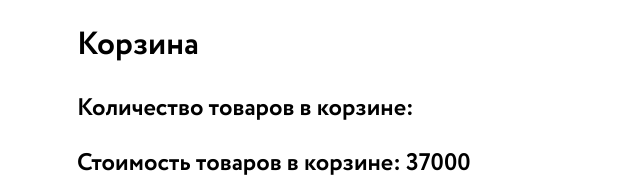
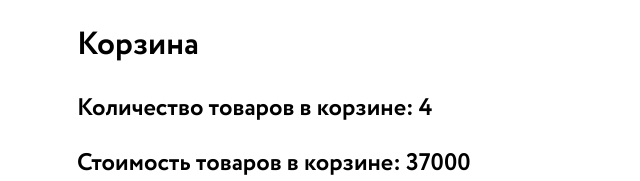
Before and after one commit to Svibex/blank-for-basket, a React (Create React App) app: page / in a window 1280 px wide. Shown: the top 181 px of the page, without its empty margins (63-703 px from the left). Built offline with nearby package versions, Linux system fonts and the light colour scheme.

Commit message:
feat: add quantity items

```diff
--- a/src/App.js
+++ b/src/App.js
@@ -22,7 +22,7 @@ function App() {
         <body>
             <h1>Корзина</h1>
             <span>
-                <h2>Количество товаров в корзине: </h2>
+                <h2>Количество товаров в корзине: {fields.length}</h2>
                 <h2>Стоимость товаров в корзине: {amount}</h2>
             </span>
             <FieldList fields={fields}/>
```
